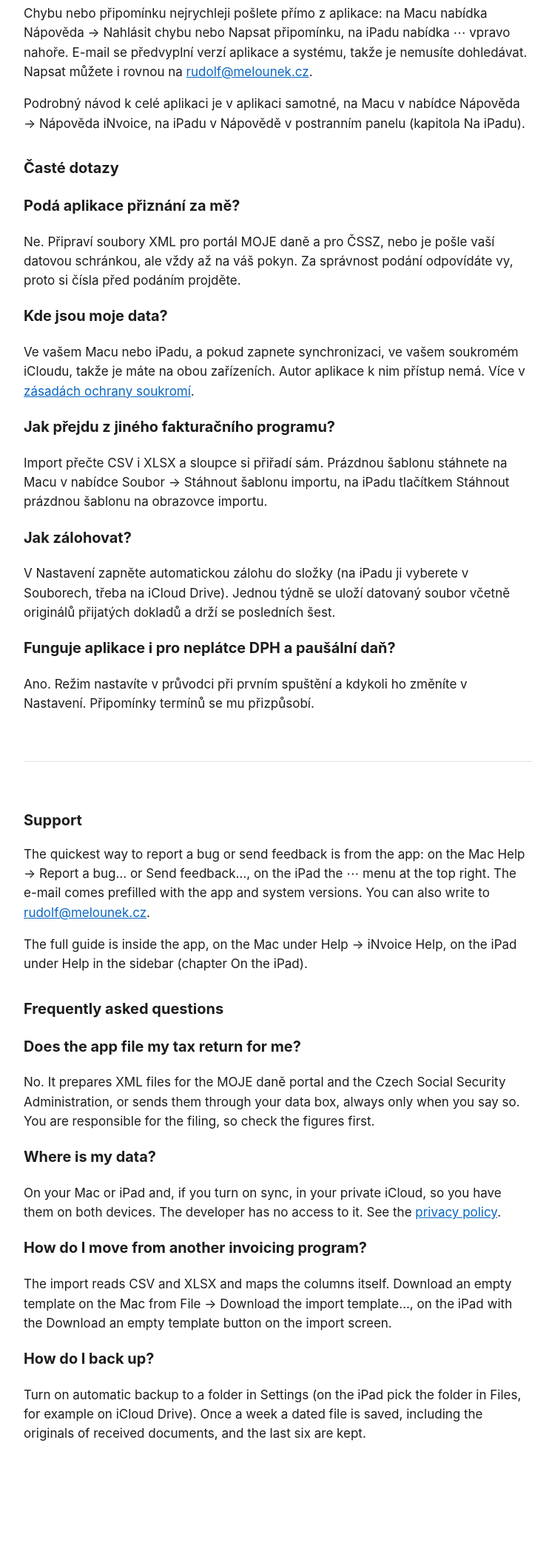
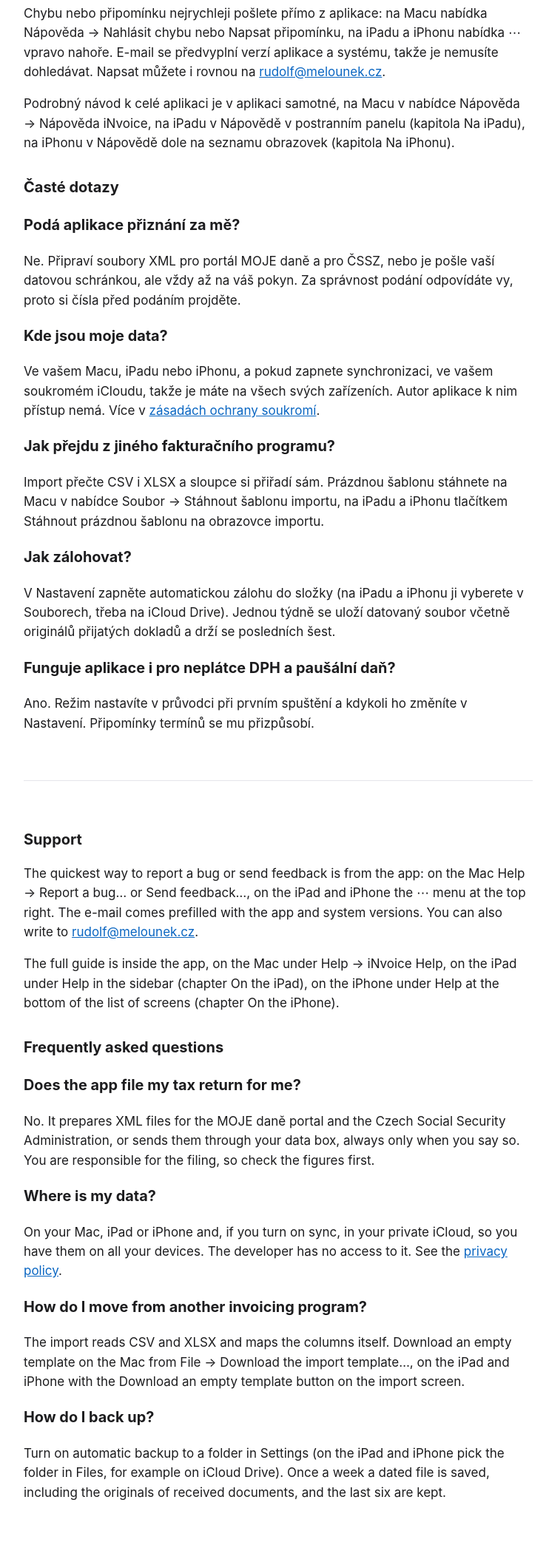
Before and after one commit to rmelounek-ruda/rmelounek-ruda.github.io, a plain HTML site: page invoice/index.html in a window 1280 px wide. Shown: the part 254-2366 px from the top of the page at 74% size, without its empty margins (264-1006 px from the left). Before the commit the page ends 2287 px from the top, so only its background shows below. Drawn offline with Linux system fonts and the light colour scheme.

Commit message:
iNvoice support and privacy pages cover the iPhone
Co-Authored-By: Claude Opus 5.5 <noreply@anthropic.com>

```diff
--- a/invoice/index.html
+++ b/invoice/index.html
@@ -12,43 +12,43 @@
 <img src="icon.png" alt="">
 <div>
 <h1>iNvoice</h1>
-<p class="meta">Fakturace, DPH a daň z příjmů pro OSVČ · Mac a iPad</p>
+<p class="meta">Fakturace, DPH a daň z příjmů pro OSVČ · Mac, iPad a iPhone</p>
 </div>
 </header>
 <p class="lang"><a href="#cs">Česky</a> · <a href="#en">English</a> · <a href="privacy.html">Zásady ochrany soukromí / Privacy Policy</a> · <a href="terms.html">Podmínky užívání / Terms of Use</a></p>
 
 <section id="cs">
 <h2>Podpora</h2>
-<p>Chybu nebo připomínku nejrychleji pošlete přímo z aplikace: na Macu nabídka Nápověda → Nahlásit chybu nebo Napsat připomínku, na iPadu nabídka ⋯ vpravo nahoře. E-mail se předvyplní verzí aplikace a systému, takže je nemusíte dohledávat. Napsat můžete i rovnou na <a href="mailto:rudolf@melounek.cz">rudolf@melounek.cz</a>.</p>
-<p>Podrobný návod k celé aplikaci je v aplikaci samotné, na Macu v nabídce Nápověda → Nápověda iNvoice, na iPadu v Nápovědě v postranním panelu (kapitola Na iPadu).</p>
+<p>Chybu nebo připomínku nejrychleji pošlete přímo z aplikace: na Macu nabídka Nápověda → Nahlásit chybu nebo Napsat připomínku, na iPadu a iPhonu nabídka ⋯ vpravo nahoře. E-mail se předvyplní verzí aplikace a systému, takže je nemusíte dohledávat. Napsat můžete i rovnou na <a href="mailto:rudolf@melounek.cz">rudolf@melounek.cz</a>.</p>
+<p>Podrobný návod k celé aplikaci je v aplikaci samotné, na Macu v nabídce Nápověda → Nápověda iNvoice, na iPadu v Nápovědě v postranním panelu (kapitola Na iPadu), na iPhonu v Nápovědě dole na seznamu obrazovek (kapitola Na iPhonu).</p>
 
 <h2>Časté dotazy</h2>
 <h3>Podá aplikace přiznání za mě?</h3>
 <p>Ne. Připraví soubory XML pro portál MOJE daně a pro ČSSZ, nebo je pošle vaší datovou schránkou, ale vždy až na váš pokyn. Za správnost podání odpovídáte vy, proto si čísla před podáním projděte.</p>
 <h3>Kde jsou moje data?</h3>
-<p>Ve vašem Macu nebo iPadu, a pokud zapnete synchronizaci, ve vašem soukromém iCloudu, takže je máte na obou zařízeních. Autor aplikace k nim přístup nemá. Více v <a href="privacy.html">zásadách ochrany soukromí</a>.</p>
+<p>Ve vašem Macu, iPadu nebo iPhonu, a pokud zapnete synchronizaci, ve vašem soukromém iCloudu, takže je máte na všech svých zařízeních. Autor aplikace k nim přístup nemá. Více v <a href="privacy.html">zásadách ochrany soukromí</a>.</p>
 <h3>Jak přejdu z jiného fakturačního programu?</h3>
-<p>Import přečte CSV i XLSX a sloupce si přiřadí sám. Prázdnou šablonu stáhnete na Macu v nabídce Soubor → Stáhnout šablonu importu, na iPadu tlačítkem Stáhnout prázdnou šablonu na obrazovce importu.</p>
+<p>Import přečte CSV i XLSX a sloupce si přiřadí sám. Prázdnou šablonu stáhnete na Macu v nabídce Soubor → Stáhnout šablonu importu, na iPadu a iPhonu tlačítkem Stáhnout prázdnou šablonu na obrazovce importu.</p>
 <h3>Jak zálohovat?</h3>
-<p>V Nastavení zapněte automatickou zálohu do složky (na iPadu ji vyberete v Souborech, třeba na iCloud Drive). Jednou týdně se uloží datovaný soubor včetně originálů přijatých dokladů a drží se posledních šest.</p>
+<p>V Nastavení zapněte automatickou zálohu do složky (na iPadu a iPhonu ji vyberete v Souborech, třeba na iCloud Drive). Jednou týdně se uloží datovaný soubor včetně originálů přijatých dokladů a drží se posledních šest.</p>
 <h3>Funguje aplikace i pro neplátce DPH a paušální daň?</h3>
 <p>Ano. Režim nastavíte v průvodci při prvním spuštění a kdykoli ho změníte v Nastavení. Připomínky termínů se mu přizpůsobí.</p>
 </section>
 
 <section id="en">
 <h2>Support</h2>
-<p>The quickest way to report a bug or send feedback is from the app: on the Mac Help → Report a bug… or Send feedback…, on the iPad the ⋯ menu at the top right. The e-mail comes prefilled with the app and system versions. You can also write to <a href="mailto:rudolf@melounek.cz">rudolf@melounek.cz</a>.</p>
-<p>The full guide is inside the app, on the Mac under Help → iNvoice Help, on the iPad under Help in the sidebar (chapter On the iPad).</p>
+<p>The quickest way to report a bug or send feedback is from the app: on the Mac Help → Report a bug… or Send feedback…, on the iPad and iPhone the ⋯ menu at the top right. The e-mail comes prefilled with the app and system versions. You can also write to <a href="mailto:rudolf@melounek.cz">rudolf@melounek.cz</a>.</p>
+<p>The full guide is inside the app, on the Mac under Help → iNvoice Help, on the iPad under Help in the sidebar (chapter On the iPad), on the iPhone under Help at the bottom of the list of screens (chapter On the iPhone).</p>
 
 <h2>Frequently asked questions</h2>
 <h3>Does the app file my tax return for me?</h3>
 <p>No. It prepares XML files for the MOJE daně portal and the Czech Social Security Administration, or sends them through your data box, always only when you say so. You are responsible for the filing, so check the figures first.</p>
 <h3>Where is my data?</h3>
-<p>On your Mac or iPad and, if you turn on sync, in your private iCloud, so you have them on both devices. The developer has no access to it. See the <a href="privacy.html">privacy policy</a>.</p>
+<p>On your Mac, iPad or iPhone and, if you turn on sync, in your private iCloud, so you have them on all your devices. The developer has no access to it. See the <a href="privacy.html">privacy policy</a>.</p>
 <h3>How do I move from another invoicing program?</h3>
-<p>The import reads CSV and XLSX and maps the columns itself. Download an empty template on the Mac from File → Download the import template…, on the iPad with the Download an empty template button on the import screen.</p>
+<p>The import reads CSV and XLSX and maps the columns itself. Download an empty template on the Mac from File → Download the import template…, on the iPad and iPhone with the Download an empty template button on the import screen.</p>
 <h3>How do I back up?</h3>
-<p>Turn on automatic backup to a folder in Settings (on the iPad pick the folder in Files, for example on iCloud Drive). Once a week a dated file is saved, including the originals of received documents, and the last six are kept.</p>
+<p>Turn on automatic backup to a folder in Settings (on the iPad and iPhone pick the folder in Files, for example on iCloud Drive). Once a week a dated file is saved, including the originals of received documents, and the last six are kept.</p>
 </section>
 </main>
 </body>
```
Also changed, not shown: invoice/privacy.html (+12 -10 lines).
